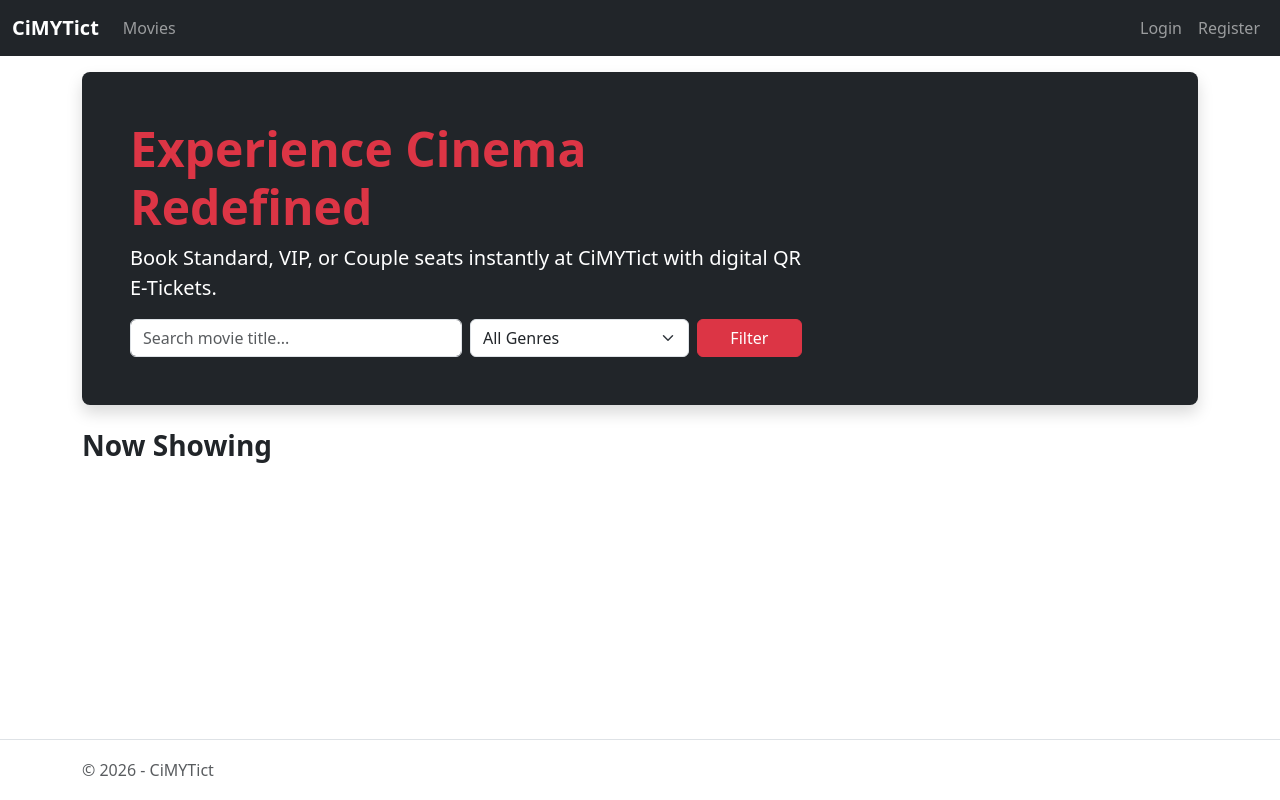
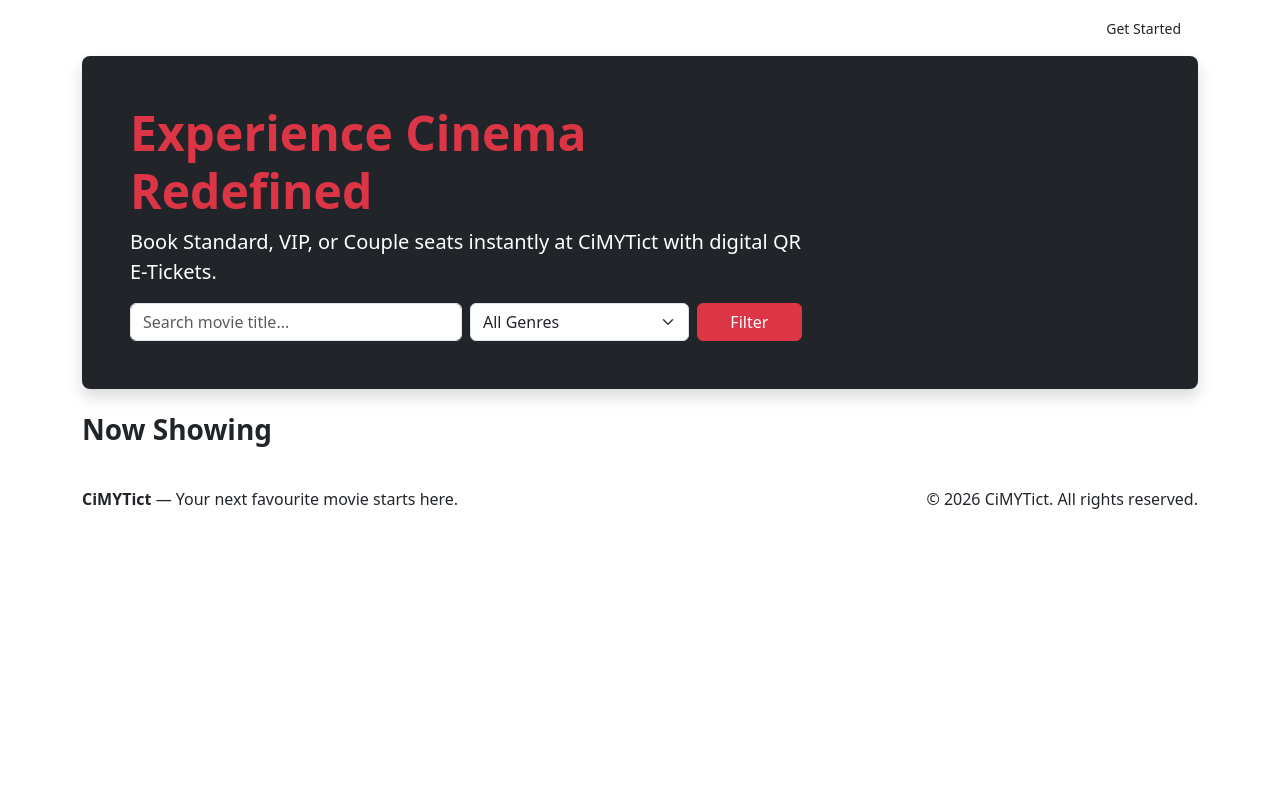
Before and after one commit to ryusen-lhj/CiMYTict, an ASP.NET Core app: page / in a window 1280 px wide. Run offline with ASP.NET Core 8, Linux system fonts and the light colour scheme; style sheets or scripts are compiled from the project's sources; some libraries are stand-ins or nearby versions.

Commit message:
Modernize shared cinema navigation and footer

```diff
--- a/CiMYTict/Views/Shared/_Layout.cshtml
+++ b/CiMYTict/Views/Shared/_Layout.cshtml
@@ -11,25 +11,28 @@
 </head>
 <body>
     <header>
-        <nav class="navbar navbar-expand-md navbar-dark bg-dark mb-3">
-            <div class="container-fluid">
-                <a class="navbar-brand fw-bold" asp-controller="Home" asp-action="Index">CiMYTict</a>
+        <nav class="navbar navbar-expand-lg navbar-dark cinema-navbar">
+            <div class="container">
+                <a class="navbar-brand cinema-brand" asp-controller="Home" asp-action="Index">
+                    <span class="brand-mark"><i class="bi bi-camera-reels-fill"></i></span>
+                    <span>CiMY<span class="brand-accent">Tict</span></span>
+                </a>
                 <button class="navbar-toggler" type="button" data-bs-toggle="collapse" data-bs-target="#mainNav" aria-controls="mainNav"
                         aria-expanded="false" aria-label="Toggle navigation">
                     <span class="navbar-toggler-icon"></span>
                 </button>
                 <div class="collapse navbar-collapse" id="mainNav">
-                    <ul class="navbar-nav me-auto">
-                        <li class="nav-item"><a class="nav-link" asp-controller="Home" asp-action="Index">Movies</a></li>
+                    <ul class="navbar-nav me-auto align-items-lg-center">
+                        <li class="nav-item"><a class="nav-link" asp-controller="Home" asp-action="Index"><i class="bi bi-film me-1"></i>Movies</a></li>
                         @if (User.Identity?.IsAuthenticated == true)
                         {
-                            <li class="nav-item"><a class="nav-link" asp-controller="Booking" asp-action="MyBookings">My Bookings</a></li>
+                            <li class="nav-item"><a class="nav-link" asp-controller="Booking" asp-action="MyBookings"><i class="bi bi-ticket-perforated me-1"></i>My Bookings</a></li>
                         }
                         @if (User.IsInRole("Staff"))
                         {
                             <li class="nav-item dropdown">
-                                <a class="nav-link dropdown-toggle" href="#" role="button" data-bs-toggle="dropdown" aria-expanded="false">Admin</a>
-                                <ul class="dropdown-menu">
+                                <a class="nav-link dropdown-toggle" href="#" role="button" data-bs-toggle="dropdown" aria-expanded="false"><i class="bi bi-grid me-1"></i>Admin</a>
+                                <ul class="dropdown-menu dropdown-menu-dark">
                                     <li><a class="dropdown-item" asp-controller="AdminDashboard" asp-action="Index">Dashboard</a></li>
                                     <li><a class="dropdown-item" asp-controller="Movies" asp-action="Index">Movies</a></li>
                                     <li><a class="dropdown-item" asp-controller="Showtimes" asp-action="Index">Showtimes</a></li>
@@ -39,27 +42,27 @@
                             </li>
                         }
                     </ul>
-                    <ul class="navbar-nav">
+                    <ul class="navbar-nav align-items-lg-center gap-lg-2">
                         @if (User.Identity?.IsAuthenticated == true)
                         {
-                            <li class="nav-item"><a class="nav-link" asp-controller="Account" asp-action="Profile">@User.Identity.Name</a></li>
+                            <li class="nav-item"><a class="nav-link account-link" asp-controller="Account" asp-action="Profile"><i class="bi bi-person-circle me-1"></i>@User.Identity.Name</a></li>
                             <li class="nav-item">
                                 <form asp-controller="Account" asp-action="Logout" method="post" class="d-inline">
-                                    <button type="submit" class="btn btn-link nav-link">Logout</button>
+                                    <button type="submit" class="btn btn-outline-light btn-sm nav-logout">Logout</button>
                                 </form>
                             </li>
                         }
                         else
                         {
-                            <li class="nav-item"><a class="nav-link" asp-controller="Account" asp-action="Login">Login</a></li>
-                            <li class="nav-item"><a class="nav-link" asp-controller="Account" asp-action="Register">Register</a></li>
+                            <li class="nav-item"><a class="nav-link" asp-controller="Account" asp-action="Login">Sign in</a></li>
+                            <li class="nav-item"><a class="btn btn-cinema-primary btn-sm px-3" asp-controller="Account" asp-action="Register">Get Started</a></li>
                         }
                     </ul>
                 </div>
             </div>
         </nav>
     </header>
-    <div class="container">
+    <div class="container page-container">
         @if (TempData["Success"] is string ok)
         {
             <div class="alert alert-success alert-dismissible fade show" role="alert">@ok<button type="button" class="btn-close" data-bs-dismiss="alert" aria-label="Close"></button></div>
@@ -68,14 +71,15 @@
         {
             <div class="alert alert-danger alert-dismissible fade show" role="alert">@err<button type="button" class="btn-close" data-bs-dismiss="alert" aria-label="Close"></button></div>
         }
-        <main role="main" class="pb-3">
+        <main role="main" class="pb-5">
             @RenderBody()
         </main>
     </div>
 
-    <footer class="border-top footer text-muted">
-        <div class="container">
-            &copy; 2026 - CiMYTict
+    <footer class="cinema-footer">
+        <div class="container d-flex flex-column flex-sm-row justify-content-between align-items-center gap-2">
+            <span><strong>CiMYTict</strong> <span class="footer-muted">— Your next favourite movie starts here.</span></span>
+            <span class="footer-muted">&copy; 2026 CiMYTict. All rights reserved.</span>
         </div>
     </footer>
     <script src="~/lib/jquery/dist/jquery.min.js"></script>
```
